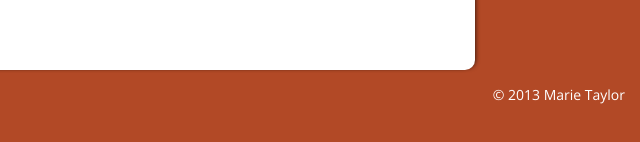
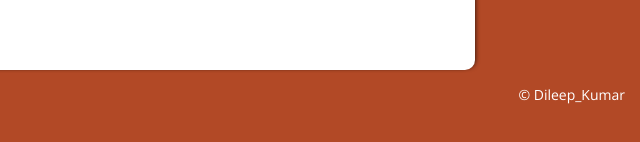
Before and after one commit to dileepkumar9030/jQuery_website, a plain HTML site: page index.html in a window 1280 px wide. Shown: the part 646-788 px from the top of the page, 640-1280 px from the left. Drawn offline with nearby package versions, Linux system fonts and the light colour scheme.

Commit message:
Update index.html

```diff
--- a/index.html
+++ b/index.html
@@ -69,7 +69,7 @@
 		</div>
 		<div class="footerWrapper">
 			<div class="footer">
-			&copy; 2013 Marie Taylor
+			&copy; Dileep_Kumar
 			</div>
 		</div>
 	</body>
```
